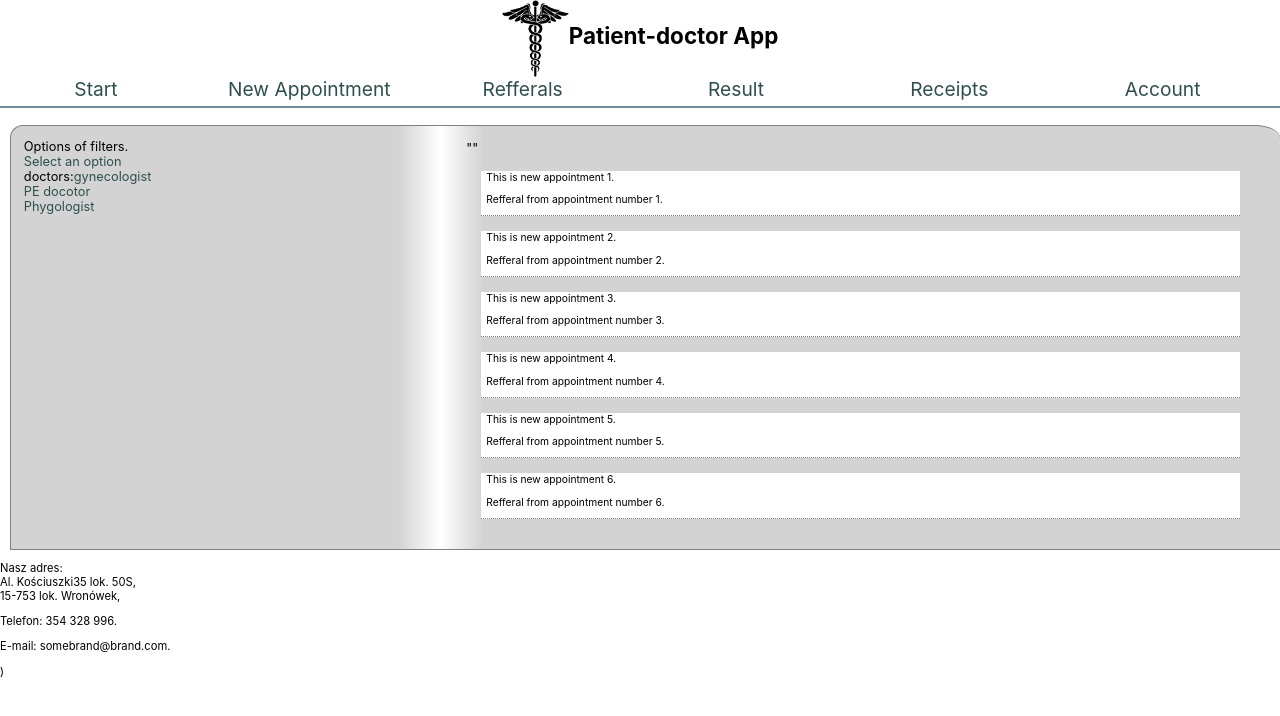
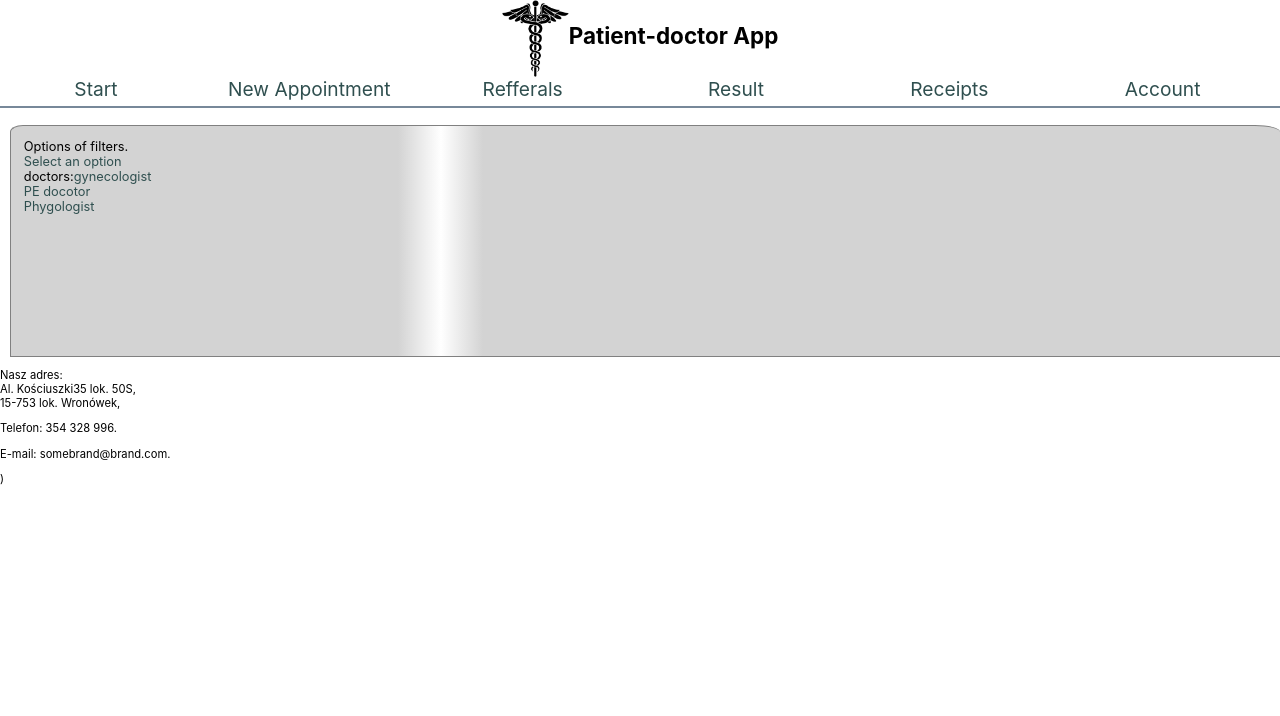
Before and after one commit to elzp/patientMedicalApp, a React (Create React App) app: page / in a window 1280 px wide. Shown: the top 716 px of the page. Built offline with nearby package versions, Linux system fonts and the light colour scheme.

Commit message:
menu routing works without "start"

```diff
--- a/src/App.tsx
+++ b/src/App.tsx
@@ -13,7 +13,7 @@ import { BrowserRouter as Router, Switch, Link, Route, Redirect } from 'react-ro
 
 function App(props: any) {
 
-  const [TypeOfRightboard, setTypeOfRightboard ] = useState('Account');
+  const [TypeOfRightboard, setTypeOfRightboard ] = useState('new');
   function changeTypeOfRightboard (props: any){
     const temporaryType = props ;//| 'Account';
     setTypeOfRightboard( temporaryType);
@@ -33,18 +33,22 @@ function App(props: any) {
 
 
 
-          {/* <Router forceRefresh={true}>
+          <Router >
             <Switch>
-              {menu.map(item=>(
-                  <Route exact path={`/${item[1]}`} ><Rightboard type={item[0]} /> </Route>
+              {  menu.map(item=>(
+                   <Route exact path=//"/:pathType"
+                    {`/${item[1]}`}
+                   >
+                    <Rightboard propsPath={item[0]} />
+                  </Route>
               ))
               }
-        { //<Link  className= "menu-a" to={`/${item}`}  onClick={changeMenuVisibility}>{item}</Link>
-        }
-        </Switch>
-        </Router> */}
+              { //<Link  className= "menu-a" to={`/${item}`}  onClick={changeMenuVisibility}>{item}</Link>
+              }
+            </Switch>
+          </Router>
 
-        <Rightboard type={""} />
+        {/* <Rightboard type={""} />  */}
         <Footer />
 
       </main>
--- /dev/null
+++ b/src/comp/Account.tsx
@@ -0,0 +1,22 @@
+import React from 'react';
+// import Appointment from './Appointment';
+import './../App.css';
+
+function Account(props: any ) {
+ const {value}: {value: number} = props;
+ //const {appointment} : {appointment: object} = props.styles;
+
+  return (
+    <div className="appointment">
+
+         <p> This is new Account {JSON.stringify( value)}.</p>
+
+         {/* <Appointment noOfAppointment = {value}/> */}
+
+
+
+    </div>
+  );
+}
+
+export default Account;
--- /dev/null
+++ b/src/comp/Appointments.tsx
@@ -0,0 +1,22 @@
+import React from 'react';
+import Appointment from './Appointment';
+import './../App.css';
+
+function Appointments(props: any ) {
+ const {value}: {value: number} = props;
+ //const {appointment} : {appointment: object} = props.styles;
+
+  return (
+    <div className="appointment">
+
+         <p> This is new appointment {JSON.stringify( value)}.</p>
+
+         <Appointment noOfAppointment = {value}/>
+
+
+
+    </div>
+  );
+}
+
+export default Appointments;
--- a/src/comp/Header.tsx
+++ b/src/comp/Header.tsx
@@ -3,6 +3,8 @@ import './../App.css';
 import menuLogo from './../ic-menu.png';
 import logo from './../ic-logo.png';
 import data from './../somedata.json';
+import { BrowserRouter as Router, Link } from 'react-router-dom';
+
 function Header(styles: Styletype) {
  //const logo : string = './../public/ic-menu.png';
 const [menuVisible, setVisibility] = useState(false);
@@ -34,7 +36,10 @@ function changeMenuVisibility () {
             <div  className="menu-elements-1">
               {menu.map(item=>(
               <div className="menu-link">
-                <a className= "menu-a" href="/"  onClick={changeMenuVisibility}>{item[0]}</a>
+              <Router forceRefresh={true} > {/* forces refresh of page and loading nee type of content in rightboard */}
+                <Link to={`/${item[1]}`} className= "menu-a" onClick={changeMenuVisibility} >{item[0]}</Link>
+              </Router>
+                {/* <a className= "menu-a" href="/"  onClick={changeMenuVisibility}>{item[0]}</a> */}
               </div>))
               }
             </div>
@@ -54,8 +59,12 @@ function changeMenuVisibility () {
             <div  className="menu-elements">
               {menu.map(item=>(
               <div className="menu-link">
-                <a className= "menu-a" href="/"  onClick={changeMenuVisibility}>{item[0]}</a>
-              </div>))}
+              <Router forceRefresh={true} > {/* forces refresh of page and loading nee type of content in rightboard */}
+                <Link to={`/${item[1]}`} className= "menu-a" onClick={changeMenuVisibility} >{item[0]}</Link>
+              </Router>
+                {/* <a className= "menu-a" href="/"  onClick={changeMenuVisibility}>{item[0]}</a> */}
+              </div>))
+              }
 
             </div>
           )}
--- /dev/null
+++ b/src/comp/Receipts.tsx
@@ -0,0 +1,20 @@
+import React from 'react';
+import './../App.css';
+
+function Receipts(props: any ) {
+ const {value}: {value: number} = props;
+ //const {appointment} : {appointment: object} = props.styles;
+
+  return (
+    <div className="appointment">
+
+         <p> This is new Receipts {JSON.stringify( value)}.</p>
+
+
+
+
+    </div>
+  );
+}
+
+export default Receipts;
--- /dev/null
+++ b/src/comp/Refferals.tsx
@@ -0,0 +1,22 @@
+import React from 'react';
+// import Refferal from './Refferal';
+import './../App.css';
+
+function Refferals(props: any ) {
+ const {value}: {value: number} = props;
+ //const {appointment} : {appointment: object} = props.styles;
+
+  return (
+    <div className="appointment">
+
+         <p> This is new refferal {JSON.stringify( value)}.</p>
+
+         {/* <Refferal noOfAppointment = {value}/> */}
+
+
+
+    </div>
+  );
+}
+
+export default Refferals;
--- /dev/null
+++ b/src/comp/Result.tsx
@@ -0,0 +1,19 @@
+import React from 'react';
+import './../App.css';
+
+function Result(props: any ) {
+ const {value}: {value: number} = props;
+ //const {appointment} : {appointment: object} = props.styles;
+
+  return (
+    <div className="appointment">
+
+         <p> This is new Result {JSON.stringify( value)}.</p>
+
+
+
+    </div>
+  );
+}
+
+export default Result;
--- a/src/comp/Rightboard.tsx
+++ b/src/comp/Rightboard.tsx
@@ -1,35 +1,62 @@
 import React, {useState, useEffect} from 'react';
-import Appointment from './Appointment';
+import Appointments from './Appointments';
+import Start from './Start';
+import Result from './Result';
+import Refferals from './Refferals';
+import Receipts from './Receipts';
+import Account from './Account';
+
 import './../App.css';
 import data from './../somedata.json';
+import { useLocation, useParams } from 'react-router-dom';
 
 function Rightboard(props: any) {
 
-  const [type, setType] =useState("start");
 
-  function changeType(){
-    setType(props.type);
-  }
+  //const { pathType } = useParams<Record<string, string | undefined>>();
+  //const  type2 = useParams()?.pathType;
+  // const { pathType } = useParams<Record<string, string | undefined>>()
+ //  save  string from "":type" variable in path string from route in App.tsx.
+ //https://stackoverflow.com/questions/59085911/required-url-param-on-react-router-v5-with-typescript-can-be-undefined
+ // const { pathname } = useLocation();
+  // const [type, setType] =useState("start");
+ const { propsPath } = props;
+
+  // function changeType(){
+  //   setType(props.type);
+  // }
    const numberOfApp: Array<number> = [1,2,3,4,5,6];
 
-   useEffect(()=>{
-     setType(props.type);
-  },[type] )
-
+  //  useEffect(()=>{
+  //    setType(props.type);
+  // },[type] )
+  const { pathname } = useLocation();
+  const match = pathname.match(/[^\/]/g)?.join("");
+  //const type = match?.[1];
+  const comps = [<Start/>, <Appointments />,<Refferals />,<Result />, <Receipts />, <Account />]
 
   return (
     <div className='rightdiv'>
 
-      {JSON.stringify(props.type)}
       {
+      JSON.stringify(match)
+      }
+      {
+       //JSON.stringify(pathname)
       }
 
       <div>
-        {numberOfApp.map((item, id)=>
-          (<Appointment key = {item} value={item} /> )
 
-        )
-       }
+      {match === data.menu[0][1] && <Start/>}
+      {match === data.menu[1][1] && comps[0] //<Appointments />
+      }
+      {match === data.menu[2][1] && comps[1]  }
+      {match === data.menu[3][1] && <Result />}
+      {match === data.menu[4][1] && <Receipts />}
+      {match === data.menu[5][1] && <Account />}
+
+
+
 
 
 
--- /dev/null
+++ b/src/comp/Start.tsx
@@ -0,0 +1,17 @@
+import React from 'react';
+import './../App.css';
+
+function Start(props: any ) {
+ const {value}: {value: number} = props;
+ //const {appointment} : {appointment: object} = props.styles;
+
+  return (
+    <div className="appointment">
+
+         <p> This is new Start {JSON.stringify( value)}.</p>
+
+    </div>
+  );
+}
+
+export default Start;
--- a/src/somedata.json
+++ b/src/somedata.json
@@ -1,10 +1,10 @@
 {
-"menu": [["Start",""],
-        ["New Appointment","new"],
-        ["Refferals","refferals" ],
-        ["Result","result"],
-        ["Receipts","receipts" ],
-        ["Account","account"]],
+"menu": [["Start","","Start" ],
+        ["New Appointment","new", "Appointments"],
+        ["Refferals","refferals","Refferals" ],
+        ["Result","result", "Result"],
+        ["Receipts","receipts", "Receipts" ],
+        ["Account","account", "Account"]],
 "foot": {
     "adress":{
         "street-type": "Al.",
```
